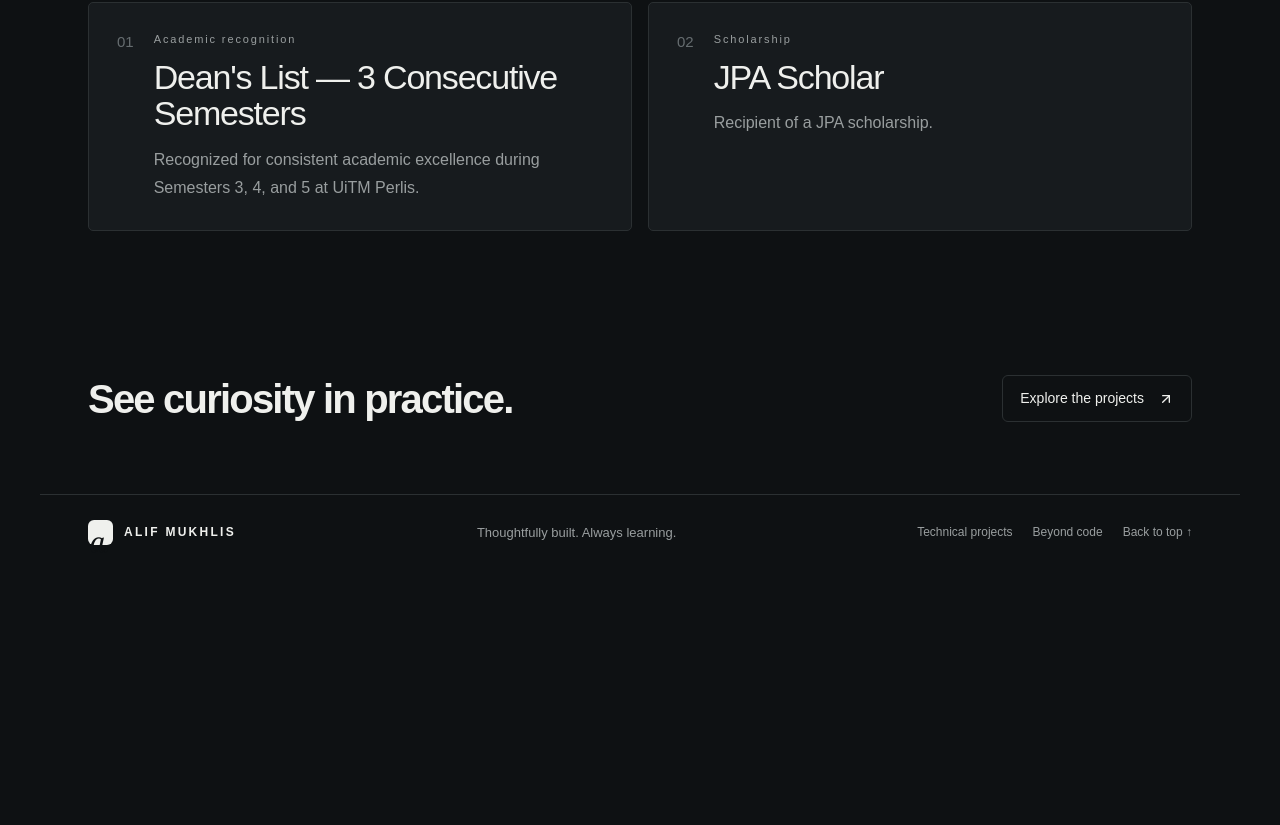
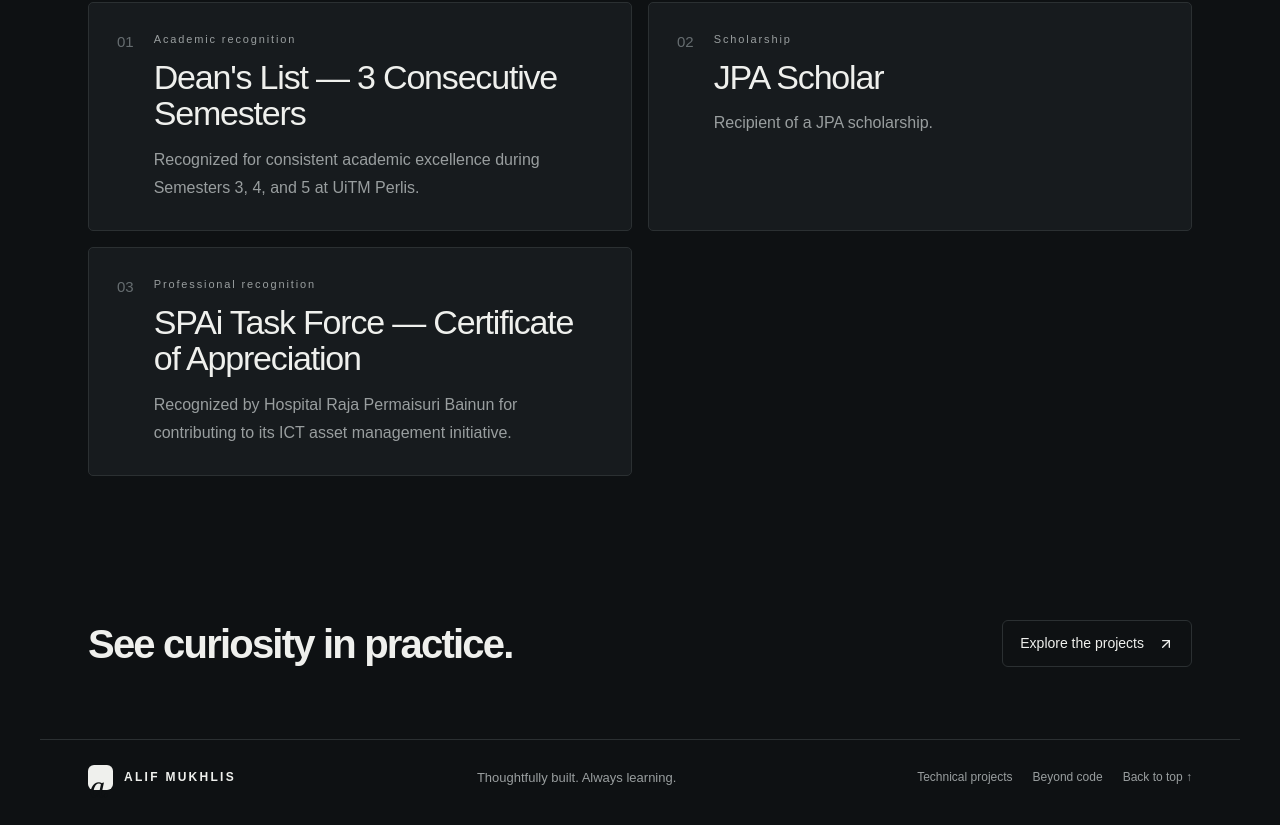
Before and after one commit to alifmukhlis06-svg/portfolio, a Next.js app: page /portfolio/beyond-code in a window 1280 px wide. Shown: the part 1698-2523 px from the top of the page. Before the commit the page ends 2278 px from the top, so only its background shows below. Built offline with nearby package versions, Linux system fonts and the light colour scheme.

Commit message:
Add SPAi task force recognition

```diff
--- a/content/achievements.ts
+++ b/content/achievements.ts
@@ -1,4 +1,5 @@
 export const achievements = [
   { title: "Dean's List — 3 Consecutive Semesters", category: 'Academic recognition', detail: 'Recognized for consistent academic excellence during Semesters 3, 4, and 5 at UiTM Perlis.', image: null as string | null, confirmed: true },
   { title: 'JPA Scholar', category: 'Scholarship', detail: 'Recipient of a JPA scholarship.', image: null as string | null, confirmed: true },
+  { title: 'SPAi Task Force — Certificate of Appreciation', category: 'Professional recognition', detail: 'Recognized by Hospital Raja Permaisuri Bainun for contributing to its ICT asset management initiative.', image: null as string | null, confirmed: true },
 ];
--- a/content/experience.ts
+++ b/content/experience.ts
@@ -1,7 +1,7 @@
 export type TimelineEntry = { label: string; title: string; place: string; period?: string; result?: string; description: string };
 
 export const experience: TimelineEntry[] = [
-  { label: 'PROFESSIONAL EXPERIENCE', title: 'IT Support Intern', place: 'Hospital Raja Permaisuri Bainun · Ipoh', period: 'September 2024 – February 2025', description: 'Assisted with workstation and printer troubleshooting, Windows installation, hardware maintenance, and network connectivity support.' },
+  { label: 'PROFESSIONAL EXPERIENCE', title: 'IT Support Intern', place: 'Hospital Raja Permaisuri Bainun · Ipoh', period: 'September 2024 – February 2025', description: 'Assisted with workstation and printer troubleshooting, Windows installation, hardware maintenance, and network connectivity support. Received a Certificate of Appreciation for contributing to the ICT Asset Management System (SPAi) Task Force.' },
   { label: 'PROFESSIONAL EXPERIENCE', title: 'Sports & Recreation Staff', place: 'Lost World of Tambun · Ipoh', description: 'Supported visitors, including VIP guests, during outdoor recreational activities and guest-service operations.' },
   { label: 'COURSEWORK', title: 'Netcentric Computing', place: 'UiTM Perlis', description: 'Study areas include web engineering, network design and administration, web application security, information and network security, digital forensics, mobile cloud computing, and IoT.' },
   { label: 'PROJECT EXPERIENCE', title: 'Learning through building', place: 'Web · Mobile · Networks · IoT · Security', description: 'Projects apply software, database, infrastructure, embedded-system, and security concepts through documented implementations and collaborative technical work.' },
--- a/content/skills.ts
+++ b/content/skills.ts
@@ -59,6 +59,7 @@ export const skills: SkillGroup[] = [
       { name: 'Wi-Fi 6 planning' },
       { name: 'Cisco Packet Tracer', kind: 'Network simulation, topology design, and network configuration', icon: '/icons/cisco.svg' },
       { name: 'Hardware troubleshooting' },
+      { name: 'ICT Asset Management', kind: 'Workplace experience' },
     ],
     evidence: [
       { label: 'GITC Enterprise Network Design', href: '/projects/gitc-enterprise-network-design' },
```
